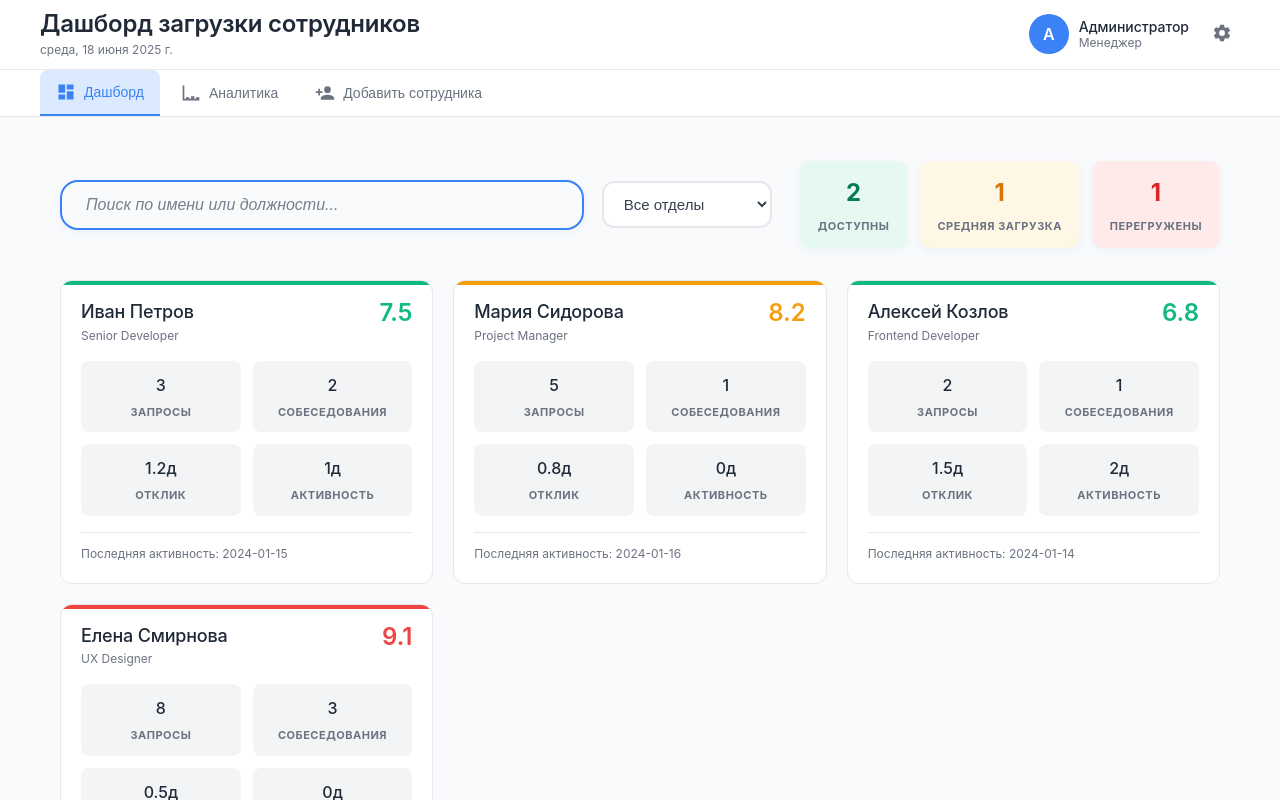
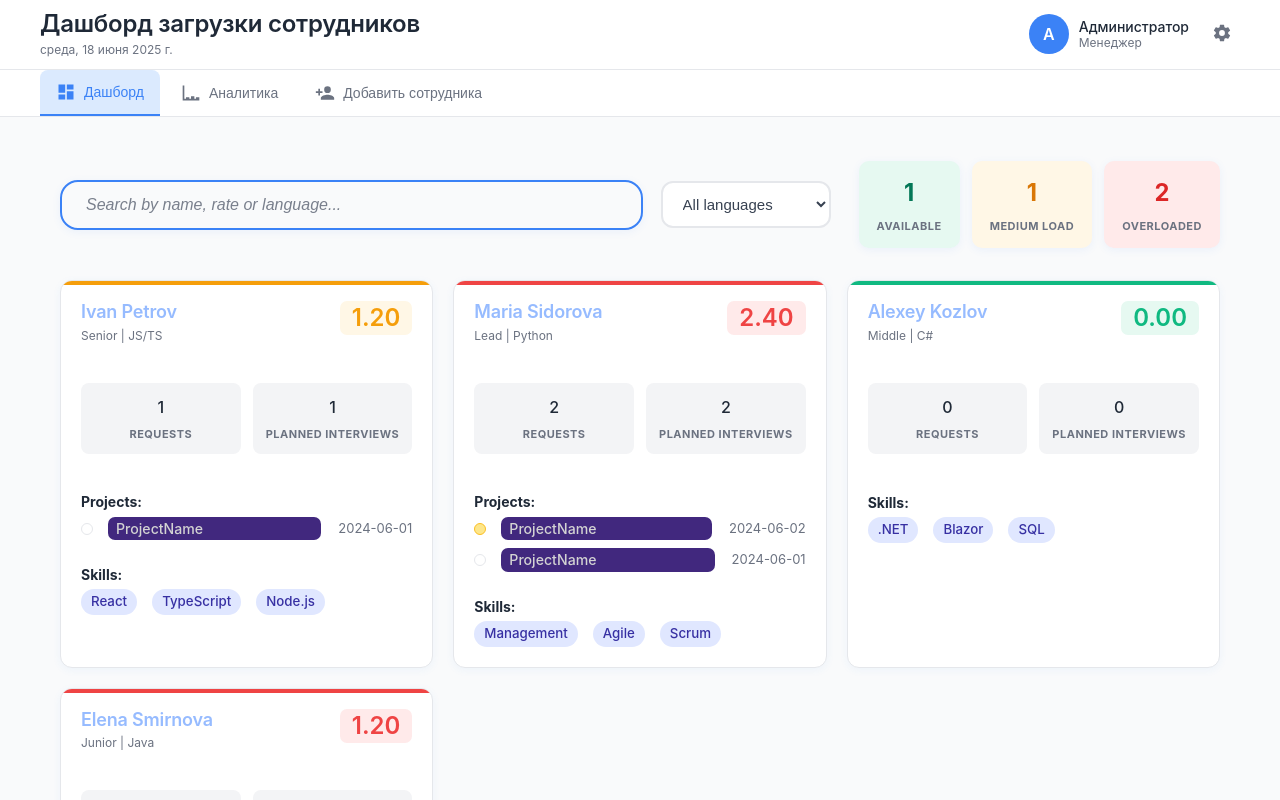
Before and after one commit to Gygamyt/YASP_YAME, a React (Vite) app in the folder src/apps/frontend/: page / in a window 1280 px wide. Shown: the top 800 px of the page. Built offline with nearby package versions, Linux system fonts and the light colour scheme; the HTML template or start-up script is replaced by a standard one.

Commit message:
Refactor employee data model and UI components to reflect rate, language, and project-based workload.

```diff
--- a/src/apps/frontend/src/components/Analytics/StatsGrid.tsx
+++ b/src/apps/frontend/src/components/Analytics/StatsGrid.tsx
@@ -30,15 +30,17 @@ export const StatsGrid: React.FC<StatsGridProps> = ({ employees }) => {
 
         const totalEmployees = employees.length;
         const averageIndex = employees.reduce((sum, emp) => sum + emp.currentIndex, 0) / totalEmployees;
+        // @ts-ignore
         const averageResponseTime = employees.reduce((sum, emp) => sum + emp.responseTime, 0) / totalEmployees;
+        // @ts-ignore
         const totalActiveRequests = employees.reduce((sum, emp) => sum + emp.activeRequests, 0);
         const loadPercentage = ((statusGroups.busy.length + statusGroups.overloaded.length) / totalEmployees) * 100;
 
         return {
             totalEmployees,
             averageIndex,
-            averageResponseTime,
-            totalActiveRequests,
+            averageResponseTime: 1,
+            totalActiveRequests: 1,
             availableCount: statusGroups.available.length,
             busyCount: statusGroups.busy.length,
             overloadedCount: statusGroups.overloaded.length,
--- a/src/apps/frontend/src/components/Dashboard/Dashboard.tsx
+++ b/src/apps/frontend/src/components/Dashboard/Dashboard.tsx
@@ -18,13 +18,15 @@ export const Dashboard: React.FC = () => {
         setSelectedEmployee(null);
     };
 
+    // Фильтрация по имени, rate и языку (language)
     const filteredEmployees =
         employees?.filter((employee) => {
             const matchesSearch =
                 employee.name.toLowerCase().includes(searchTerm.toLowerCase()) ||
-                employee.position.toLowerCase().includes(searchTerm.toLowerCase());
+                employee.rate.toLowerCase().includes(searchTerm.toLowerCase()) ||
+                employee.language.toLowerCase().includes(searchTerm.toLowerCase());
             const matchesDepartment =
-                filterDepartment === 'all' || employee.department === filterDepartment;
+                filterDepartment === 'all' || employee.language === filterDepartment;
             return matchesSearch && matchesDepartment;
         }) || [];
 
@@ -39,7 +41,7 @@ export const Dashboard: React.FC = () => {
             <div className="dashboard-toolbar">
                 <input
                     type="text"
-                    placeholder="Поиск по имени или должности..."
+                    placeholder="Search by name, rate or language..."
                     value={searchTerm}
                     onChange={(e) => setSearchTerm(e.target.value)}
                     className="search-input"
@@ -49,24 +51,24 @@ export const Dashboard: React.FC = () => {
                     onChange={(e) => setFilterDepartment(e.target.value)}
                     className="department-filter"
                 >
-                    <option value="all">Все отделы</option>
-                    <option value="Engineering">Engineering</option>
-                    <option value="Management">Management</option>
-                    <option value="HR">HR</option>
-                    <option value="Design">Design</option>
+                    <option value="all">All languages</option>
+                    <option value="Java">Java</option>
+                    <option value="C#">C#</option>
+                    <option value="JS/TS">JS/TS</option>
+                    <option value="Python">Python</option>
                 </select>
                 <div className="dashboard-stats">
                     <div className="stat-card stat-card--green">
                         <span className="stat-number">{employeesByStatus.green.length}</span>
-                        <span className="stat-label">Доступны</span>
+                        <span className="stat-label">Available</span>
                     </div>
                     <div className="stat-card stat-card--yellow">
                         <span className="stat-number">{employeesByStatus.yellow.length}</span>
-                        <span className="stat-label">Средняя загрузка</span>
+                        <span className="stat-label">Medium Load</span>
                     </div>
                     <div className="stat-card stat-card--red">
                         <span className="stat-number">{employeesByStatus.red.length}</span>
-                        <span className="stat-label">Перегружены</span>
+                        <span className="stat-label">Overloaded</span>
                     </div>
                 </div>
             </div>
@@ -75,19 +77,19 @@ export const Dashboard: React.FC = () => {
                 {isLoading ? (
                     <div className="dashboard-loading">
                         <div className="loading-spinner"></div>
-                        <p>Загрузка данных сотрудников...</p>
+                        <p>Loading employees...</p>
                     </div>
                 ) : error ? (
                     <div className="dashboard-error">
-                        <h3>Ошибка загрузки данных</h3>
-                        <p>Не удалось загрузить информацию о сотрудниках</p>
+                        <h3>Error loading data</h3>
+                        <p>Could not load employee information</p>
                         <button onClick={() => window.location.reload()} className="btn btn--primary">
-                            Попробовать снова
+                            Try again
                         </button>
                     </div>
                 ) : filteredEmployees.length === 0 ? (
                     <div className="no-employees">
-                        <p>Сотрудники не найдены</p>
+                        <p>No employees found</p>
                     </div>
                 ) : (
                     filteredEmployees.map((employee) => (
--- /dev/null
+++ b/src/apps/frontend/src/components/Dashboard/EmployeeCard.css
@@ -0,0 +1,187 @@
+.employee-card {
+    background: #fff;
+    border: 1.5px solid #e5e7eb;
+    border-radius: 16px;
+    padding: 22px 22px 18px 22px;
+    box-shadow: 0 2px 8px rgba(59,130,246,0.06);
+    transition: box-shadow 0.18s, border-color 0.18s;
+    cursor: pointer;
+    margin-bottom: 0;
+    display: flex;
+    flex-direction: column;
+    gap: 14px;
+}
+
+.employee-card:hover {
+    box-shadow: 0 6px 24px rgba(59,130,246,0.13);
+    border-color: #3b82f6;
+}
+
+.employee-card--green { border-left: 6px solid #10b981; }
+.employee-card--yellow { border-left: 6px solid #f59e0b; }
+.employee-card--red { border-left: 6px solid #ef4444; }
+
+.employee-header {
+    display: flex;
+    justify-content: space-between;
+    align-items: flex-start;
+    gap: 10px;
+}
+
+.employee-info h3 {
+    margin: 0 0 4px 0;
+    font-size: 1.22rem;
+    font-weight: 600;
+    color: #96bbff;
+}
+
+.employee-position {
+    color: #6b7280;
+    font-size: 0.98rem;
+    margin: 0;
+}
+
+.index-score {
+    text-align: right;
+}
+
+.index-value {
+    font-size: 1.35rem;
+    font-weight: bold;
+    border-radius: 7px;
+    padding: 5px 12px;
+    display: inline-block;
+    min-width: 40px;
+    text-align: center;
+}
+.index-value--green { background: #e6f9f1; color: #047857; }
+.index-value--yellow { background: #fff7e6; color: #d97706; }
+.index-value--red { background: #ffeaea; color: #dc2626; }
+
+.employee-stats {
+    display: flex;
+    gap: 18px;
+    margin: 8px 0 0 0;
+}
+
+.stat-item {
+    text-align: center;
+    background: #f3f4f6;
+    border-radius: 8px;
+    padding: 7px 14px 5px 14px;
+    min-width: 70px;
+}
+
+.stat-value {
+    font-size: 1.1rem;
+    font-weight: 600;
+    color: #1f2937;
+}
+
+.stat-label {
+    font-size: 0.91rem;
+    color: #111;
+    font-weight: 700;
+    margin-top: 2px;
+    display: block;
+}
+
+.employee-projects {
+    margin-top: 7px;
+}
+
+.projects-list {
+    margin-top: 3px;
+    display: flex;
+    flex-direction: column;
+    gap: 4px;
+}
+
+.project-row {
+    display: flex;
+    align-items: center;
+    gap: 9px;
+    font-size: 0.98rem;
+    padding: 2px 0;
+}
+
+.project-status-dot {
+    display: inline-block;
+    width: 12px;
+    height: 12px;
+    border-radius: 50%;
+    margin-right: 6px;
+    background: #fff;
+    border: 1.5px solid #e5e7eb;
+}
+
+.project-status-dot--submitted {
+    background: #fff;
+    border-color: #e5e7eb;
+}
+
+.project-status-dot--waiting_feedback {
+    background: #fde68a;
+    border-color: #fbbf24;
+}
+
+.project-status-dot--passed_stage {
+    background: #bbf7d0;
+    border-color: #10b981;
+}
+
+.project-name {
+    flex: 1;
+    white-space: nowrap;
+    overflow: hidden;
+    text-overflow: ellipsis;
+    background-color: #41287e;
+    color: #d3d3d3;
+    padding: 1px 8px;
+    border-radius: 7px;
+    font-weight: 500;
+    font-size: 1.01rem;
+}
+
+.project-date {
+    color: #6b7280;
+    font-size: 0.93rem;
+    margin-left: 8px;
+}
+
+.employee-skills {
+    margin-top: 8px;
+}
+
+.skills-list {
+    display: flex;
+    flex-wrap: wrap;
+    gap: 7px;
+    margin-top: 4px;
+}
+
+.skill-tag {
+    background: #e0e7ff;
+    color: #3730a3;
+    padding: 3px 10px;
+    border-radius: 14px;
+    font-size: 0.95rem;
+    font-weight: 500;
+}
+
+@media (max-width: 600px) {
+    .employee-card {
+        padding: 13px 7px 11px 7px;
+        border-radius: 10px;
+    }
+    .employee-header {
+        flex-direction: column;
+        align-items: flex-start;
+        gap: 4px;
+    }
+    .employee-stats {
+        flex-direction: column;
+        gap: 7px;
+        margin-top: 6px;
+    }
+}
--- a/src/apps/frontend/src/components/Dashboard/EmployeeCard.tsx
+++ b/src/apps/frontend/src/components/Dashboard/EmployeeCard.tsx
@@ -1,12 +1,13 @@
 import React from 'react';
 import { Employee } from "@task-tracker/shared/src/types/employee";
+import './EmployeeCard.css';
 
 export interface EmployeeCardProps {
     employee: Employee;
     onClick: (employee: Employee) => void;
 }
 
-export const EmployeeCard: React.FC<EmployeeCardProps> = ({employee, onClick}) => {
+export const EmployeeCard: React.FC<EmployeeCardProps> = ({ employee, onClick }) => {
     const handleClick = () => {
         onClick(employee);
     };
@@ -17,7 +18,7 @@ export const EmployeeCard: React.FC<EmployeeCardProps> = ({employee, onClick}) =
             onClick={handleClick}
             role="button"
             tabIndex={0}
-            onKeyDown={(e) => {
+            onKeyDown={e => {
                 if (e.key === 'Enter' || e.key === ' ') {
                     handleClick();
                 }
@@ -26,37 +27,51 @@ export const EmployeeCard: React.FC<EmployeeCardProps> = ({employee, onClick}) =
             <div className="employee-header">
                 <div className="employee-info">
                     <h3>{employee.name}</h3>
-                    <p className="employee-position">{employee.position}</p>
+                    <p className="employee-position">{employee.rate} | {employee.language}</p>
                 </div>
                 <div className="index-score">
                     <div className={`index-value index-value--${employee.status}`}>
-                        {employee.currentIndex.toFixed(1)}
+                        {employee.currentIndex.toFixed(2)}
                     </div>
                 </div>
             </div>
 
             <div className="employee-stats">
                 <div className="stat-item">
-                    <span className="stat-value">{employee.activeRequests}</span>
-                    <span className="stat-label">Запросы</span>
+                    <span className="stat-value">{employee.activeRequests.length}</span>
+                    <span className="stat-label">Requests</span>
                 </div>
                 <div className="stat-item">
-                    <span className="stat-value">{employee.interviewLoad}</span>
-                    <span className="stat-label">Собеседования</span>
-                </div>
-                <div className="stat-item">
-                    <span className="stat-value">{employee.responseTime.toFixed(1)}д</span>
-                    <span className="stat-label">Отклик</span>
-                </div>
-                <div className="stat-item">
-                    <span className="stat-value">{employee.daysSinceLastActivity}д</span>
-                    <span className="stat-label">Активность</span>
+                    <span className="stat-value">{employee.plannedInterviews}</span>
+                    <span className="stat-label">Planned Interviews</span>
                 </div>
             </div>
 
-            <div className="employee-activity">
-                Последняя активность: {employee.lastActivity}
-            </div>
+            {employee.activeRequests.length > 0 && (
+                <div className="employee-projects">
+                    <strong>Projects:</strong>
+                    <div className="projects-list">
+                        {employee.activeRequests.map(project => (
+                            <div key={project.id} className={`project-row`}>
+                                <span className={`project-status-dot project-status-dot--${project.status}`}></span>
+                                <span className="project-name">{project.name}</span>
+                                <span className="project-date">{project.submittedAt}</span>
+                            </div>
+                        ))}
+                    </div>
+                </div>
+            )}
+
+            {employee.skills.length > 0 && (
+                <div className="employee-skills">
+                    <strong>Skills:</strong>
+                    <div className="skills-list">
+                        {employee.skills.map((skill, idx) => (
+                            <span key={idx} className="skill-tag">{skill}</span>
+                        ))}
+                    </div>
+                </div>
+            )}
         </div>
     );
 };
--- a/src/apps/frontend/src/components/Layout/Header.tsx
+++ b/src/apps/frontend/src/components/Layout/Header.tsx
@@ -9,7 +9,6 @@ export const Header: React.FC<HeaderProps> = ({
                                                   title = "Task Tracker",
                                                   showUserInfo = true
                                               }) => {
-    // Get current date for display
     const currentDate = new Date().toLocaleDateString('ru-RU', {
         weekday: 'long',
         year: 'numeric',
--- a/src/apps/frontend/src/hooks/useEmployees.ts
+++ b/src/apps/frontend/src/hooks/useEmployees.ts
@@ -1,77 +1,82 @@
 import { useQuery, useMutation, useQueryClient } from '@tanstack/react-query';
-import { Employee } from '@task-tracker/shared/src/types/employee';
+import { Employee, ProjectDetails } from '@task-tracker/shared/src/types/employee';
+
+const mockProjects: ProjectDetails[] = [
+    {
+        id: 1,
+        submittedAt: '2024-06-01',
+        status: 'submitted',
+        name: 'ProjectName'
+    },
+    {
+        id: 2,
+        submittedAt: '2024-06-02',
+        status: 'waiting_feedback',
+        name: 'ProjectName'
+    }
+];
 
 const mockEmployees: Employee[] = [
     {
         id: 1,
-        name: 'Иван Петров',
-        position: 'Senior Developer',
-        department: 'Engineering',
-        currentIndex: 7.5,
-        status: 'green',
-        activeRequests: 3,
-        daysSinceLastActivity: 1,
-        interviewLoad: 2,
-        responseTime: 1.2,
-        lastActivity: '2024-01-15',
+        name: 'Ivan Petrov',
+        rate: 'Senior',
+        language: 'JS/TS',
+        currentIndex: 2.1,
+        status: 'yellow',
+        activeRequests: [mockProjects[0]],
+        plannedInterviews: 1,
         skills: ['React', 'TypeScript', 'Node.js']
     },
     {
         id: 2,
-        name: 'Мария Сидорова',
-        position: 'Project Manager',
-        department: 'Management',
-        currentIndex: 8.2,
-        status: 'yellow',
-        activeRequests: 5,
-        daysSinceLastActivity: 0,
-        interviewLoad: 1,
-        responseTime: 0.8,
-        lastActivity: '2024-01-16',
+        name: 'Maria Sidorova',
+        rate: 'Lead',
+        language: 'Python',
+        currentIndex: 2.7,
+        status: 'red',
+        activeRequests: [mockProjects[1], mockProjects[0]],
+        plannedInterviews: 2,
         skills: ['Management', 'Agile', 'Scrum']
     },
     {
         id: 3,
-        name: 'Алексей Козлов',
-        position: 'Frontend Developer',
-        department: 'Engineering',
-        currentIndex: 6.8,
+        name: 'Alexey Kozlov',
+        rate: 'Middle',
+        language: 'C#',
+        currentIndex: 1.3,
         status: 'green',
-        activeRequests: 2,
-        daysSinceLastActivity: 2,
-        interviewLoad: 1,
-        responseTime: 1.5,
-        lastActivity: '2024-01-14',
-        skills: ['Vue.js', 'JavaScript', 'CSS']
+        activeRequests: [],
+        plannedInterviews: 0,
+        skills: ['.NET', 'Blazor', 'SQL']
     },
     {
         id: 4,
-        name: 'Елена Смирнова',
-        position: 'UX Designer',
-        department: 'Design',
-        currentIndex: 9.1,
+        name: 'Elena Smirnova',
+        rate: 'Junior',
+        language: 'Java',
+        currentIndex: 2.9,
         status: 'red',
-        activeRequests: 8,
-        daysSinceLastActivity: 0,
-        interviewLoad: 3,
-        responseTime: 0.5,
-        lastActivity: '2024-01-16',
-        skills: ['Figma', 'Sketch', 'User Research']
+        activeRequests: [mockProjects[0]],
+        plannedInterviews: 1,
+        skills: []
     }
 ];
+
+function calculateIndex(requests: ProjectDetails[]): number {
+    // Пример: 0 — свободен, 3+ — перегружен
+    return Math.min(requests.length * 1.2, 3);
+}
 
 export const useEmployees = () => {
     return useQuery({
         queryKey: ['employees'],
         queryFn: async (): Promise<Employee[]> => {
-            // Simulate API delay
-            await new Promise(resolve => setTimeout(resolve, 1000));
-
-            return mockEmployees;
-
-            // When backend is ready, replace with:
-            // const response = await employeeService.getAll();
-            // return response;
+            // Пересчёт индекса для каждого сотрудника на лету
+            return mockEmployees.map(emp => ({
+                ...emp,
+                currentIndex: calculateIndex(emp.activeRequests)
+            }));
         },
         staleTime: 5 * 60 * 1000,
         retry: 1,
@@ -80,27 +85,20 @@ export const useEmployees = () => {
 
 export const useAddEmployee = () => {
     const queryClient = useQueryClient();
-
     return useMutation({
-        mutationFn: async (newEmployee: Omit<Employee, 'id' | 'currentIndex' | 'status' | 'lastActivity'>): Promise<Employee> => {
+        mutationFn: async (newEmployee: Omit<Employee, 'id' | 'currentIndex' | 'status'>): Promise<Employee> => {
             await new Promise(resolve => setTimeout(resolve, 800));
-
-            // Generate mock response
+            const activeRequests = newEmployee.activeRequests || [];
+            const calculatedIndex = calculateIndex(activeRequests);
+            const status = calculatedIndex < 1 ? 'green' : calculatedIndex < 2 ? 'yellow' : 'red';
             const addedEmployee: Employee = {
                 ...newEmployee,
-                id: Date.now(), // Simple ID generation for mock
-                currentIndex: Math.random() * 10, // Random index for demo
-                status: Math.random() > 0.7 ? 'red' : Math.random() > 0.4 ? 'yellow' : 'green',
-                lastActivity: new Date().toISOString().split('T')[0]
+                id: Date.now(),
+                currentIndex: calculatedIndex,
+                status,
             };
-
             mockEmployees.push(addedEmployee);
-
             return addedEmployee;
-
-            // When backend is ready, replace with:
-            // const response = await employeeService.create(newEmployee);
-            // return response;
         },
         onSuccess: () => {
             queryClient.invalidateQueries({ queryKey: ['employees'] });
@@ -113,25 +111,18 @@ export const useAddEmployee = () => {
 
 export const useUpdateEmployee = () => {
     const queryClient = useQueryClient();
-
     return useMutation({
         mutationFn: async ({ id, data }: { id: number; data: Partial<Employee> }): Promise<Employee> => {
             await new Promise(resolve => setTimeout(resolve, 600));
-
-            // Find and update employee in mock data
             const employeeIndex = mockEmployees.findIndex(emp => emp.id === id);
-            if (employeeIndex === -1) {
-                throw new Error('Employee not found');
-            }
-
-            const updatedEmployee = { ...mockEmployees[employeeIndex], ...data };
+            if (employeeIndex === -1) throw new Error('Employee not found');
+            const updatedEmployee = {
+                ...mockEmployees[employeeIndex],
+                ...data,
+                currentIndex: calculateIndex(data.activeRequests ?? mockEmployees[employeeIndex].activeRequests)
+            };
             mockEmployees[employeeIndex] = updatedEmployee;
-
             return updatedEmployee;
-
-            // When backend is ready, replace with:
-            // const response = await employeeService.update(id, data);
-            // return response;
         },
         onSuccess: () => {
             queryClient.invalidateQueries({ queryKey: ['employees'] });
@@ -144,21 +135,12 @@ export const useUpdateEmployee = () => {
 
 export const useDeleteEmployee = () => {
     const queryClient = useQueryClient();
-
     return useMutation({
         mutationFn: async (id: number): Promise<void> => {
             await new Promise(resolve => setTimeout(resolve, 500));
-
-            // Remove employee from mock data
             const employeeIndex = mockEmployees.findIndex(emp => emp.id === id);
-            if (employeeIndex === -1) {
-                throw new Error('Employee not found');
-            }
-
+            if (employeeIndex === -1) throw new Error('Employee not found');
             mockEmployees.splice(employeeIndex, 1);
-
-            // When backend is ready, replace with:
-            // await employeeService.delete(id);
         },
         onSuccess: () => {
             queryClient.invalidateQueries({ queryKey: ['employees'] });
```
Also changed, not shown: src/apps/frontend/src/components/Dashboard/EmployeeModal.tsx (+8 -8 lines), src/packages/shared/src/types/employee.ts (+17 -9 lines), src/packages/shared/src/types/index.ts (+11 -1 lines).
